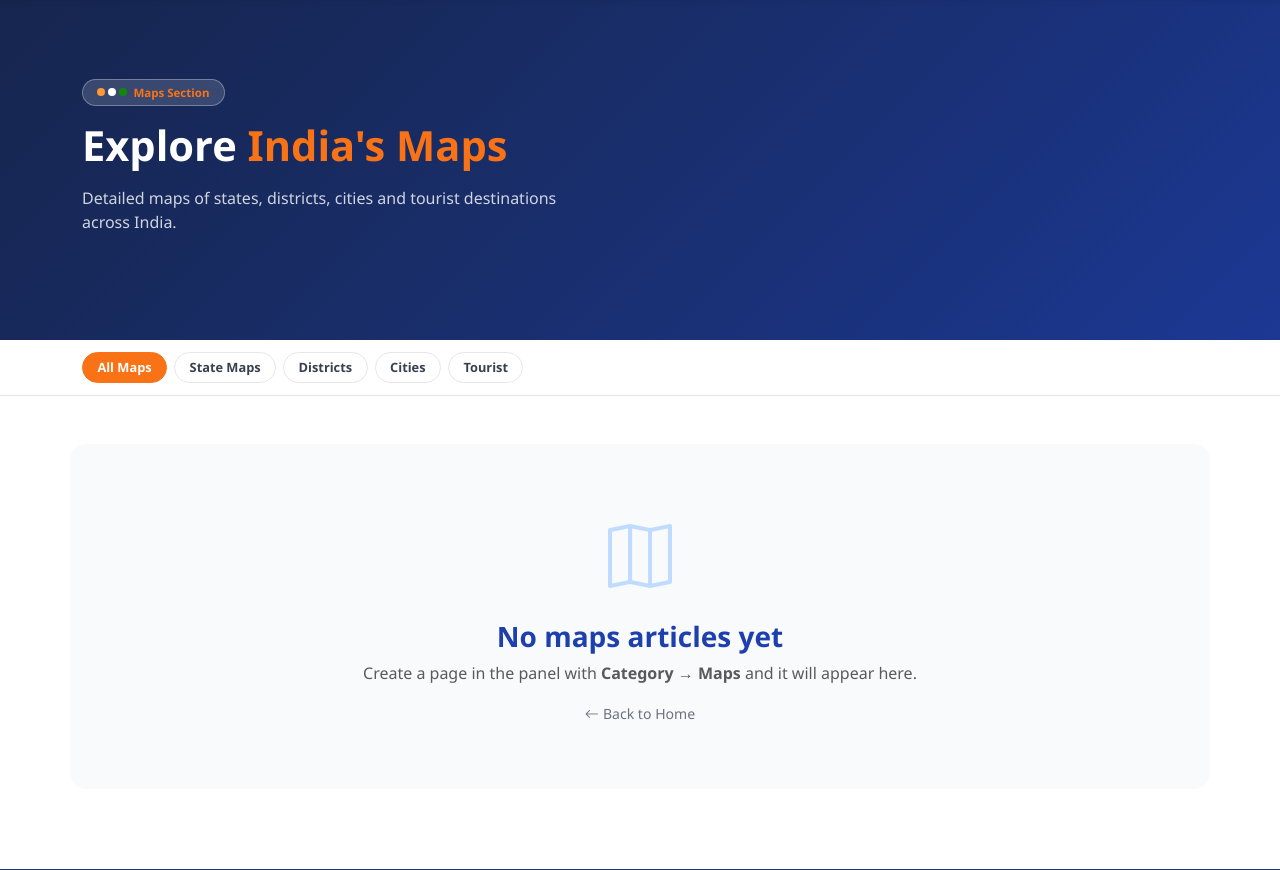
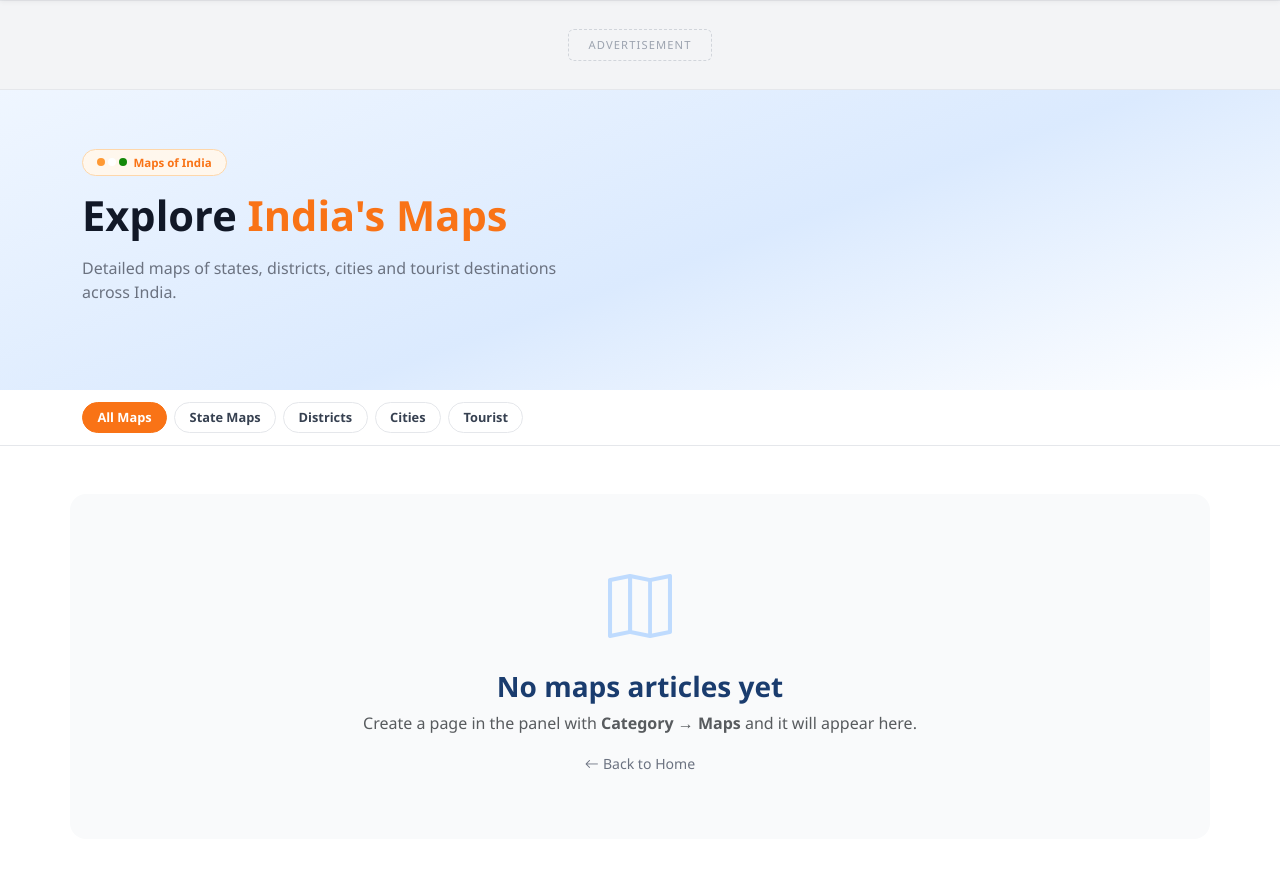
Before and after one commit to ag1170-pixel/MOI_project, a Django app: page /maps/ in a window 1280 px wide. Shown: the part 51-921 px from the top of the page. Run offline with Django 5.2, Linux system fonts and the light colour scheme; tables that the repository leaves empty hold one stand-in row (values such as "Sample post"); some libraries are stand-ins or nearby versions.

Commit message:
Apply consistent light theme + global AD banner across all pages
- public_base.html: Move AD banner into base so it appears on every
  page; style as grey dashed placeholder box (min-height 90px)
- home.html: Remove duplicate local AD banner
- maps.html: Replace dark navy hero with light blue-tinted gradient
  matching home page color grading; update count badge to navy tint
- my_india.html: Replace dark orange hero with light warm-orange
  gradient; update count badge to orange tint; remove hero-dark class

All inner pages now share the same white/light gradient hero style as
the Figma Desktop-1 home page design.

Co-Authored-By: Claude Sonnet 4.6 <noreply@anthropic.com>

```diff
--- a/templates/public/home.html
+++ b/templates/public/home.html
@@ -3,11 +3,6 @@
 {% block nav_home %}active{% endblock %}
 
 {% block body %}
-
-<!-- ═══ AD BANNER ═══ -->
-<div class="ad-banner">
-  Advertisement — Explore India's Best Destinations
-</div>
 
 <!-- ═══ HERO ═══ -->
 <section class="hero-section">
--- a/templates/public/maps.html
+++ b/templates/public/maps.html
@@ -5,24 +5,23 @@
 {% block body %}
 
 <!-- Hero -->
-<section class="hero-section hero-dark" style="min-height:340px;">
-  <div class="hero-bg" style="background:linear-gradient(135deg,#1e3a8a 0%,#1e40af 100%);"></div>
-  <div class="hero-overlay" style="opacity:1;background:linear-gradient(135deg,rgba(17,24,39,.6) 0%,rgba(17,24,39,.2) 100%);"></div>
+<section class="hero-section" style="min-height:300px;">
+  <div class="hero-bg" style="background:linear-gradient(160deg,#eff6ff 0%,#dbeafe 55%,#fff 100%);"></div>
   <div class="container hero-content py-5">
-    <div class="hero-badge" style="background:rgba(255,255,255,.15);border-color:rgba(255,255,255,.3);">
+    <div class="hero-badge">
       <div class="flag-dots">
         <span style="background:#FF9933;"></span>
         <span style="background:#fff;"></span>
         <span style="background:#138808;"></span>
       </div>
-      Maps Section
+      Maps of India
     </div>
     <h1 class="hero-title" style="font-size:clamp(1.8rem,4vw,2.6rem);">
       Explore <span class="t-orange">India's Maps</span>
     </h1>
     <p class="hero-sub">Detailed maps of states, districts, cities and tourist destinations across India.</p>
     {% if total %}
-    <span style="background:rgba(255,255,255,.15);border:1px solid rgba(255,255,255,.3);color:#fff;border-radius:20px;padding:.3rem .9rem;font-size:.82rem;font-weight:700;display:inline-block;backdrop-filter:blur(4px);">
+    <span style="background:rgba(26,60,110,.08);border:1px solid rgba(26,60,110,.18);color:var(--navy);border-radius:20px;padding:.3rem .9rem;font-size:.82rem;font-weight:700;display:inline-block;">
       <i class="bi bi-collection me-1"></i>{{ total }} article{{ total|pluralize }}
     </span>
     {% endif %}
@@ -67,7 +66,7 @@
 
   <div class="empty-state">
     <div style="font-size:4rem;color:#bfdbfe;" class="mb-3"><i class="bi bi-map"></i></div>
-    <h3 class="fw-bold" style="color:#1e40af;">No maps articles yet</h3>
+    <h3 class="fw-bold" style="color:var(--navy);">No maps articles yet</h3>
     <p class="text-muted">Create a page in the panel with <strong>Category → Maps</strong> and it will appear here.</p>
     {% if request.user.is_authenticated %}
     <a href="/pages/create/" class="btn mt-2 fw-semibold"
--- a/templates/public/public_base.html
+++ b/templates/public/public_base.html
@@ -42,7 +42,8 @@
     .btn-panel:hover { background: #EA6C10; }
 
     /* ── AD BANNER ── */
-    .ad-banner { background: #F9FAFB; border-top: 1px solid var(--border); border-bottom: 1px solid var(--border); text-align: center; padding: .65rem; font-size: .72rem; color: #9CA3AF; letter-spacing: .08em; text-transform: uppercase; }
+    .ad-banner { background: #F3F4F6; border-top: 1px solid var(--border); border-bottom: 1px solid var(--border); text-align: center; padding: 1.5rem 1rem; min-height: 90px; display: flex; align-items: center; justify-content: center; }
+    .ad-banner span { font-size: .7rem; color: #9CA3AF; letter-spacing: .1em; text-transform: uppercase; border: 1.5px dashed #D1D5DB; border-radius: 6px; padding: .4rem 1.2rem; }
 
     /* ── HERO (light version matching Figma) ── */
     .hero-section { position: relative; background: #fff; min-height: 360px; display: flex; align-items: center; overflow: hidden; }
@@ -293,6 +294,11 @@
   </div>
 </header>
 
+<!-- ═══ AD BANNER ═══ -->
+<div class="ad-banner">
+  <span>Advertisement</span>
+</div>
+
 {% block body %}{% endblock %}
 
 <!-- ═══ FOOTER ═══ -->
```
Also changed, not shown: templates/public/my_india.html (+4 -5 lines).
